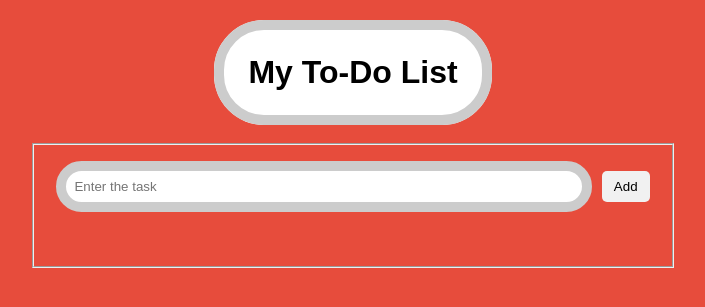
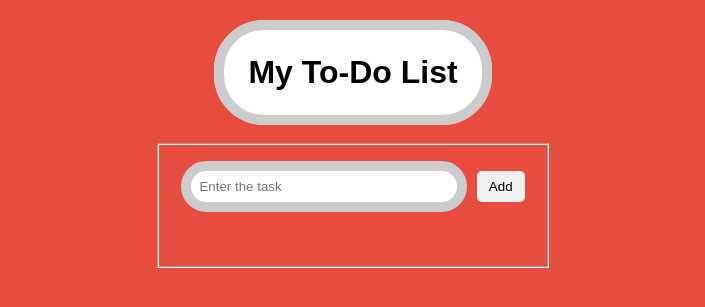
Before and after one commit to YASH36638/To-do-app, a Flask app: page / in a window 1280 px wide. Shown: the top 307 px of the page, without its empty margins (287-992 px from the left). Run offline with Flask 3, Linux system fonts and the light colour scheme.

Commit message:
Update index.css

```diff
--- a/static/index.css
+++ b/static/index.css
@@ -8,7 +8,6 @@ body {
     align-items: center;
 }
 
-/* Center the heading */
 h1 {
     text-align: center;
     color: black;
@@ -23,13 +22,13 @@ form {
     text-align: center;
 }
 
-
 input[type="text"] {
 
     padding: 8px;
-    width: 500px;
+    width: 250px;
     border-radius: 50px;
     border: 10px solid #ccc;
+    display: flexbox;
 }
 .head
 {
@@ -39,10 +38,9 @@ input[type="text"] {
     padding:8px;
     border: 10px solid #ccc;
     border-radius: 50px;
-    text-transform:capitalize;
+
 }
 
-/* Button styling */
 button {
     padding: 8px 12px;
     margin-left: 5px;
@@ -58,7 +56,6 @@ button:hover {
 
 }
 
-/* Container for task list */
 ul {
     list-style-type: none;
     padding:1;
```
